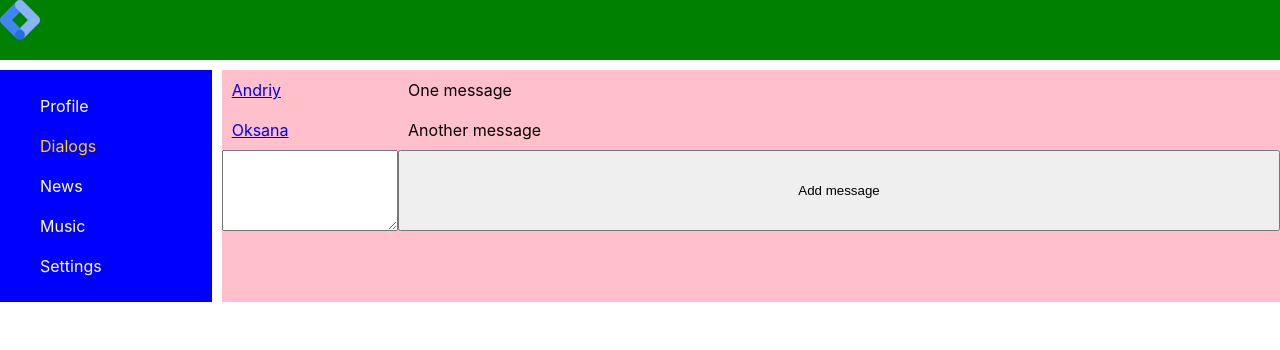
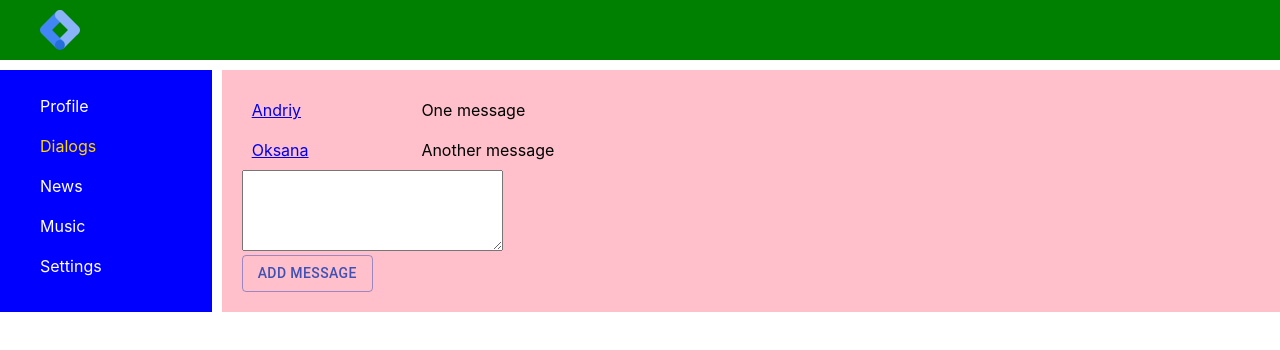
Before and after one commit to dunox/social-network, a React (Create React App) app: page /dialogs in a window 1280 px wide. Shown: the top 350 px of the page. Built offline with nearby package versions, Linux system fonts and the light colour scheme.

Commit message:
add context provider/consumer

```diff
--- a/package.json
+++ b/package.json
@@ -3,6 +3,8 @@
   "version": "0.1.0",
   "private": true,
   "dependencies": {
+    "@material-ui/core": "^4.12.3",
+    "@material-ui/icons": "^4.11.2",
     "@testing-library/jest-dom": "^5.11.4",
     "@testing-library/react": "^11.1.0",
     "@testing-library/user-event": "^12.1.10",
--- a/src/App.js
+++ b/src/App.js
@@ -5,7 +5,7 @@ import { Route } from 'react-router-dom';
 import { SideBar } from './components/sidebar';
 import { Header } from './components/header';
 import { Profile } from './components/profile';
-import { Dialogs } from './components/dialogs';
+import { DialogsContainer } from "./components/dialogs/dialogsContainer";
 import { Music } from "./components/music";
 import { News } from "./components/news";
 import { Settings } from "./components/settings";
@@ -13,20 +13,15 @@ import { Settings } from "./components/settings";
 // Other
 import "./App.scss";
 
-const App = (props) => {
+
+const App = () => {
     return (
         <div className="App">
             <Header/>
             <SideBar/>
             <div className="AppContent">
-                <Route path='/profile' render={() => <Profile
-                                                        profilePage={props.state.profilePage}
-                                                        dispatch={props.dispatch}
-                                                        />}/>
-                <Route path='/dialogs' render={() => <Dialogs
-                                                        messagePage={props.state.messagePage}
-                                                        dispatch={props.dispatch}
-                                                        />}/>
+                <Route path='/profile' render={() => <Profile />}/>
+                <Route path='/dialogs' render={() => <DialogsContainer />}/>
                 <Route path='/news' component={News}/>
                 <Route path='/music' component={Music}/>
                 <Route path='/settings' component={Settings}/>
--- a/src/App.scss
+++ b/src/App.scss
@@ -11,5 +11,6 @@
   &Content {
     grid-area: mainContent;
     background-color: pink;
+    padding: 20px;
   }
 }
--- /dev/null
+++ b/src/components/dialogs/dialogsContainer.jsx
@@ -0,0 +1,36 @@
+// Core
+import React from 'react';
+
+// Components
+import {Dialogs} from "./index";
+
+// Other
+import {updateMessageTextCreator, sendMessageCreator} from './../../redux/messagesReducer'
+import StoreContext from "../../storeContext";
+
+
+
+export const DialogsContainer = () => {
+
+  return <StoreContext.Consumer>
+    {
+      (store) => {
+        let state = store.getState();
+
+        const onSendMessageClick = () => {
+          store.dispatch(sendMessageCreator());
+          store.dispatch(updateMessageTextCreator(''));
+        }
+
+        const updateMessageText = (messageText) => {
+          store.dispatch(updateMessageTextCreator(messageText));
+        }
+        return <Dialogs sendMessage={onSendMessageClick}
+                 updateMessageText={updateMessageText}
+                 dialogData={state.messagePage.dialogData}
+                 messageData={state.messagePage.messageData}
+                 newMessageText={state.messagePage.newMessageText}
+        />
+      }}
+  </StoreContext.Consumer>
+}
--- a/src/components/dialogs/index.jsx
+++ b/src/components/dialogs/index.jsx
@@ -4,28 +4,29 @@ import React from 'react';
 // Components
 import { DialogItem } from "./dialogItem/dialogItem";
 import { MessageItem } from "./messageItem/messageItem";
+import { TextareaAutosize } from '@material-ui/core';
+import { Button } from '@material-ui/core';
 
 // Other
 import styles from './styles/index.module.scss';
-import {updateMessageTextCreator, sendMessageCreator} from './../../redux/messagesReducer'
 
 
 export const Dialogs = (props) => {
   const newMessageItem = React.createRef();
 
   const onSendMessageClick = () => {
-    props.dispatch(sendMessageCreator());
-    props.dispatch(updateMessageTextCreator(''));
+    props.sendMessage();
   }
 
   const updateMessageText = () => {
     let messageText = newMessageItem.current.value;
-    props.dispatch(updateMessageTextCreator(messageText));
+    props.updateMessageText(messageText);
   }
-  const dialogElementJSX = props.messagePage.dialogData.map( dialog => <DialogItem  name={dialog.name} id={dialog.id} /> );
-  const messageElementJSX = props.messagePage.messageData.map( message => <MessageItem message={message.message} id={message.id}/> );
+  const dialogElementJSX = props.dialogData.map( dialog => <DialogItem  name={dialog.name} id={dialog.id} /> );
+  const messageElementJSX = props.messageData.map( message => <MessageItem message={message.message} id={message.id}/> );
 
   return (
+      <>
           <div className={styles.dialogs}>
               <div className={styles.dialogList}>
                   { dialogElementJSX }
@@ -33,16 +34,27 @@ export const Dialogs = (props) => {
               <div className={styles.messageList}>
                   { messageElementJSX }
               </div>
-     <textarea
+          </div>
+          <TextareaAutosize
               ref={newMessageItem}
               onChange={updateMessageText}
-        value={props.messagePage.newMessageText}
+              value={props.newMessageText}
               name=""
               id=""
               cols="30"
-        rows="5"
+              minRows="5"
           />
-            <button onClick={onSendMessageClick}> Add message</button>
+          <div>
+              <Button
+                  onClick={onSendMessageClick}
+                  variant="outlined"
+                  color="primary"
+              >
+                  Add message
+              </Button>
           </div>
+
+      </>
+
   )
 }
--- a/src/components/header/styles/index.module.scss
+++ b/src/components/header/styles/index.module.scss
@@ -4,5 +4,6 @@
 
   img {
     height: 40px;
+    padding: 10px 40px;
   }
 }
--- a/src/components/profile/index.jsx
+++ b/src/components/profile/index.jsx
@@ -1,24 +1,20 @@
-// Core
+// Corestore.getState()
 import React from 'react';
 
 // Components
 import { ProfileInformation } from "./profileInformation";
-import { MyPosts } from './myPosts';
-
+import { MyPostsContainer } from "./myPosts/myPostsContainer";
 
 // Other
 import styles from './styles/index.module.scss';
 
 
-export const Profile = (props) => {
+
+export const Profile = () => {
     return (
     <div className={styles.profile}>
       <ProfileInformation />
-      <MyPosts
-        posts={props.profilePage.postData}
-        newPostText={props.profilePage.newPostText}
-        dispatch={props.dispatch}
-      />
+      <MyPostsContainer />
     </div>
   )
 }
--- a/src/components/profile/myPosts/index.jsx
+++ b/src/components/profile/myPosts/index.jsx
@@ -2,25 +2,24 @@
 import React from 'react';
 
 // Components
-import {Post} from './post';
+import { Post } from './post';
+import { TextareaAutosize } from '@material-ui/core';
+import { Button } from '@material-ui/core';
 
 // Other
 import styles from './styles/index.module.scss';
-import {updatePostTextCreator, addPostCreator} from './../../../redux/profileReducer'
-
 
 export const MyPosts = (props) => {
 
     const newPostElement = React.createRef();
 
-    const newPost = () => {
-        props.dispatch(addPostCreator());
-        props.dispatch(updatePostTextCreator(''))
+    const addNewPost = () => {
+        props.addPost();
     }
 
     const onChange = () => {
         let postText = newPostElement.current.value;
-        props.dispatch(updatePostTextCreator(postText));
+        props.onPostTextUpdate(postText);
     }
 
     const postElementJSX = props.posts.map( post => <Post message={post.message} likesCounter={post.likesCounter}/> );
@@ -30,7 +29,7 @@ export const MyPosts = (props) => {
             <div>
                 <h3>My posts</h3>
                 <div>
-                    <textarea
+                    <TextareaAutosize
                     ref={newPostElement}
                     cols="30"
                     rows="5"
@@ -39,7 +38,7 @@ export const MyPosts = (props) => {
                     />
                 </div>
                 <div>
-                    <button onClick={newPost}>Add Post</button>
+                    <Button variant="outlined" color="primary" onClick={addNewPost}>Add Post</Button>
                 </div>
             </div>
             <div className={styles.postsBlock}>
--- /dev/null
+++ b/src/components/profile/myPosts/myPostsContainer.jsx
@@ -0,0 +1,39 @@
+// Core
+import React from 'react';
+
+// Components
+import { MyPosts } from "./index";
+import StoreContext from "../../../storeContext";
+
+// Other
+import {updatePostTextCreator, addPostCreator} from './../../../redux/profileReducer'
+
+
+
+
+export const MyPostsContainer = () => {
+
+    return <StoreContext.Consumer>
+        { (store) => {
+            let state = store.getState();
+
+            const addPost = () => {
+                store.dispatch(addPostCreator());
+                store.dispatch(updatePostTextCreator(''))
+            }
+
+            const updatePost = (postText) => {
+                store.dispatch(updatePostTextCreator(postText));
+            }
+
+            return <MyPosts
+                addPost={addPost}
+                onPostTextUpdate={updatePost}
+                newPostText={state.profilePage.newPostText}
+                posts={state.profilePage.postData}
+            />
+            }
+        }
+    </StoreContext.Consumer>
+
+}
--- a/src/components/sidebar/index.jsx
+++ b/src/components/sidebar/index.jsx
@@ -2,11 +2,10 @@
 import React from 'react';
 
 // Components
-
+import {NavLink} from "react-router-dom";
 
 // Other
 import styles from './styles/index.module.scss';
-import {NavLink} from "react-router-dom";
 
 const sideBarMenu = ["Profile", "Messages", "News", "Music", "Settings"];
 
--- a/src/index.js
+++ b/src/index.js
@@ -5,30 +5,27 @@ import App from './App';
 import reportWebVitals from './reportWebVitals';
 import store from './redux/redux-store';
 import { BrowserRouter } from "react-router-dom";
+import {Provider} from "./storeContext";
 
-let rerenderEntireTree = (state) => {
+
+let rerenderEntireTree = () => {
   ReactDOM.render(
     <React.StrictMode>
         <BrowserRouter>
-          <App
-            state={state}
-            dispatch={store.dispatch.bind(store)}
-            // addPost={store.addPost.bind(store)}
-            // addMessage={store.addMessage.bind(store)}
-            // updateNewPostText={store.updateNewPostText.bind(store)}
-            // updateNewMessageText={store.updateNewMessageText.bind(store)}
-          />
+            <Provider store={store}>
+                <App />
+            </Provider>
+
         </BrowserRouter>
     </React.StrictMode>,
     document.getElementById('root')
   );
 }
 
-rerenderEntireTree(store.getState());
+rerenderEntireTree();
 
 store.subscribe(() => {
-    let state = store.getState();
-    rerenderEntireTree(state);
+    rerenderEntireTree();
 });
 // If you want to start measuring performance in your app, pass a function
 // to log results (for example: reportWebVitals(console.log))
--- /dev/null
+++ b/src/storeContext.js
@@ -0,0 +1,13 @@
+import React from "react";
+
+const StoreContext = React.createContext(null);
+
+export const Provider = (props) => {
+    return (
+        <StoreContext.Provider value={props.store}>
+            {props.children}
+        </StoreContext.Provider>
+    )
+}
+
+export default StoreContext;
```
Also changed, not shown: 1 other file (tests, documents, lock files or other folders). Lines whose indentation alone changed are shown as unchanged.
